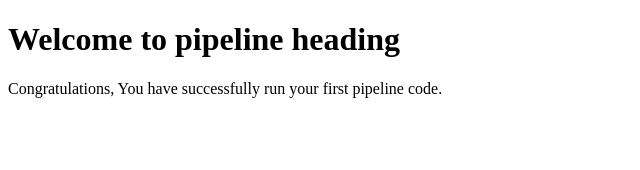
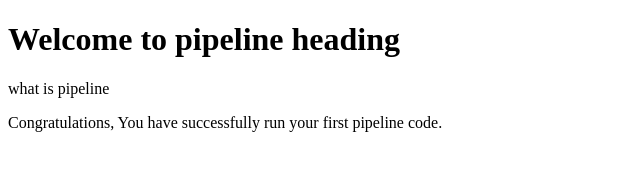
Before and after one commit to Heebrah/jenkins-scm, a plain HTML site: page index.html in a window 1280 px wide. Shown: the whole page, without its empty margins (0-640 px from the left). Drawn offline with Linux system fonts and the light colour scheme.

Commit message:
Freestyle project dones

```diff
--- a/index.html
+++ b/index.html
@@ -8,6 +8,9 @@
 </head>
 <body>
   <h1>Welcome to pipeline heading</h1>
+  <p>what is pipeline
+
+  </p>
   <p>Congratulations, You have successfully run your first pipeline code.</p>
 </body>
 </html>
```
